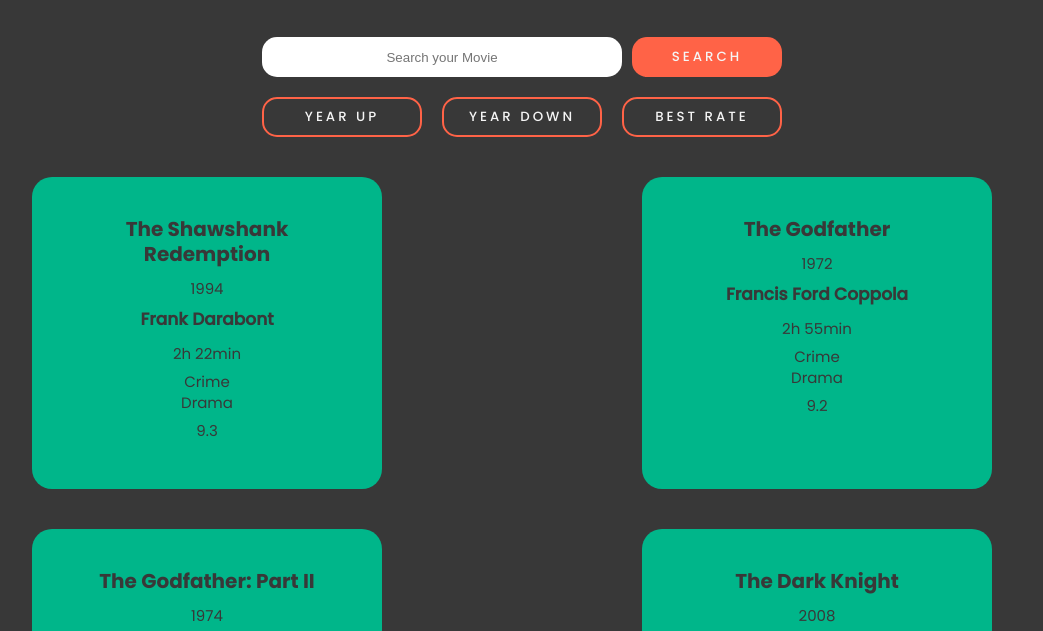
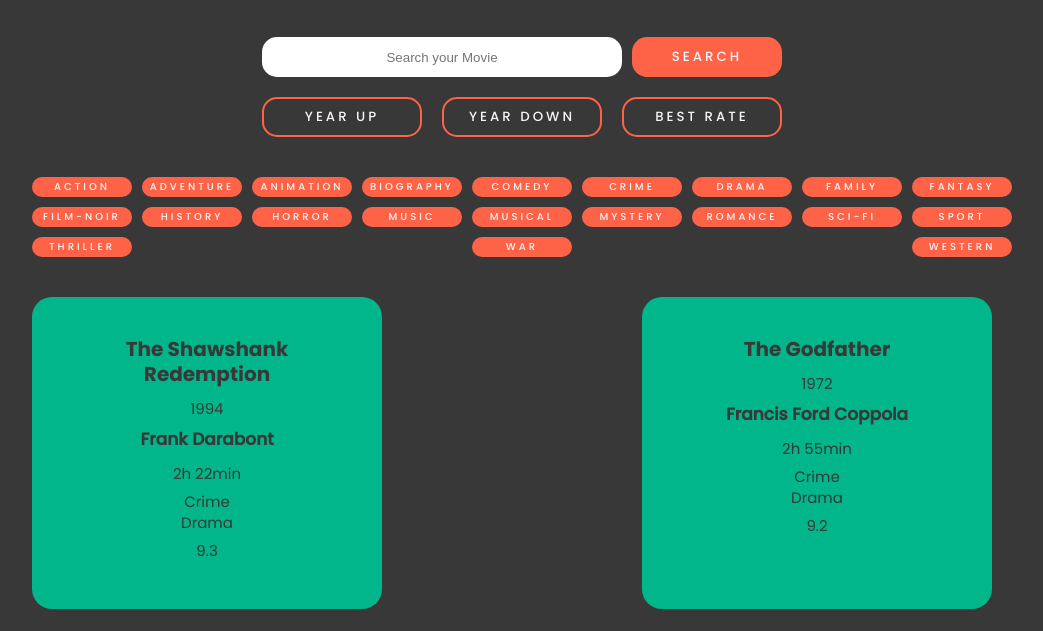
Before and after one commit to MonaEis/Typescript_Exercises, a website built with Vite: page src/10_Project_MOVIES-FOR-YOU/movies.html in a window 1280 px wide. Shown: the part 157-788 px from the top of the page, without its empty margins (118-1161 px from the left). Built offline with nearby package versions, Linux system fonts and the light colour scheme.

Commit message:
Tag 10 Projekt MOVIE Genre Filter hinzugefügt

```diff
--- a/src/10_Project_MOVIES-FOR-YOU/movies.html
+++ b/src/10_Project_MOVIES-FOR-YOU/movies.html
@@ -27,6 +27,10 @@
                     <button class="year-down">YEAR DOWN</button>
                     <button class="best-rate">BEST RATE</button>
                 </div>
+
+                <div class="genres">
+
+                </div>
             </section>
             <section class="error"></section>
             <section class="products"></section>
--- a/src/10_Project_MOVIES-FOR-YOU/movies.ts
+++ b/src/10_Project_MOVIES-FOR-YOU/movies.ts
@@ -1019,8 +1019,8 @@ const moviesFormatted: MovieItems[] = movies.map(movie => ({
     rating: movie[5],
 }));
 
-console.log(movies);
-console.log(moviesFormatted);
+console.log("movies:", movies);
+console.log("moviesFormatiert", moviesFormatted);
 
 const movieContainer = document.querySelector(".products");
 const sortYearUp = document.querySelector(".year-up");
@@ -1034,8 +1034,8 @@ const error = document.querySelector(".error");
 
 
 
-function renderMovies(singleMovies: MovieItems[]){
-    if(movieContainer) movieContainer.innerHTML = "";
+function renderMovies(singleMovies: MovieItems[]) {
+    if (movieContainer) movieContainer.innerHTML = "";
 
     // * Div erstellen
     singleMovies.forEach((singleMovieItem) => {
@@ -1064,7 +1064,7 @@ function renderMovies(singleMovies: MovieItems[]){
         rating.innerHTML = singleMovieItem.rating;
 
         movieCard.append(movieTitle, year, director, movieLength, genre, rating);
-        if(movieContainer){
+        if (movieContainer) {
             movieContainer.appendChild(movieCard)
         }
     })
@@ -1078,7 +1078,7 @@ searchButton?.addEventListener("click", () => filterMovieName(userSearchInput ?
 
 function filterMovieName(searchInput: string) {
     // * error löschen
-    if(error) {
+    if (error) {
         error.innerHTML = "";
     }
 
@@ -1090,13 +1090,13 @@ function filterMovieName(searchInput: string) {
     );
     // * Film not found!!
     //    if (searchInput !== filteredMovieNames.includes(searchInput).toString()){
-   if (filteredMovieNames.length === 0){
+    if (filteredMovieNames.length === 0) {
         let errorOutput = document.createElement("p");
         errorOutput.innerText = `Film not Found`
         error?.appendChild(errorOutput);
         // * wieder Input löschen
-        if(userSearchInput){
-            userSearchInput.value= ""
+        if (userSearchInput) {
+            userSearchInput.value = ""
         }
     }
     renderMovies(filteredMovieNames);
@@ -1111,7 +1111,7 @@ sortBestRate?.addEventListener("click", sortedRateDown);
 // * Year Up
 function sortedYearUp() {
     // * error löschen
-     if(error) {
+    if (error) {
         error.innerHTML = "";
     }
 
@@ -1121,8 +1121,8 @@ function sortedYearUp() {
     console.log(sortedYear);
 
     // * Begriff aus Suchfeld löschen
-    if (userSearchInput){
-        userSearchInput.value =""
+    if (userSearchInput) {
+        userSearchInput.value = ""
     }
 
     renderMovies(sortedYear)
@@ -1131,7 +1131,7 @@ function sortedYearUp() {
 // * Year Down
 function sortedYearDown() {
     // * error löschen
-      if(error) {
+    if (error) {
         error.innerHTML = "";
     }
 
@@ -1141,8 +1141,8 @@ function sortedYearDown() {
     console.log(sortedYear);
 
     // * Begriff aus Suchfeld löschen
-    if (userSearchInput){
-        userSearchInput.value =""
+    if (userSearchInput) {
+        userSearchInput.value = ""
     }
 
     renderMovies(sortedYear)
@@ -1151,7 +1151,7 @@ function sortedYearDown() {
 // * Best Rate
 function sortedRateDown() {
     // * error löschen
-    if(error) {
+    if (error) {
         error.innerHTML = "";
     }
 
@@ -1161,9 +1161,64 @@ function sortedRateDown() {
     console.log(sortedRate);
 
     // * Begriff aus Suchfeld löschen
-    if (userSearchInput){
-        userSearchInput.value =""
+    if (userSearchInput) {
+        userSearchInput.value = ""
     }
 
     renderMovies(sortedRate)
 }
+
+
+
+// * Genre Filtern
+// * Buttons erstellen
+const genresInputBtns = document.querySelector(".genres");
+
+const allGenres = moviesFormatted.map(movie => movie.movieGenre)
+console.log(allGenres);
+
+const splitGenres: string[] = [];
+
+moviesFormatted.forEach(movie => {
+    splitGenres.push(...movie.movieGenre);
+});
+
+console.log(splitGenres);
+
+const uniqueGenres = splitGenres.filter((a, b) => splitGenres.indexOf(a) === b);
+console.log(uniqueGenres);
+
+const sortedGenres = uniqueGenres.sort((a, b) => a.localeCompare(b));
+console.log(sortedGenres);
+
+for (const genreButton of sortedGenres) {
+    // console.log(genreButton);
+    if (genresInputBtns) {
+        genresInputBtns.innerHTML += `<button class="genre-btn">${genreButton}</button>`
+    }
+}
+const allGenreButtons = document.querySelectorAll(".genre-btn");
+// console.log(allGenreButtons);
+
+allGenreButtons.forEach((button) => {
+    button.addEventListener("click", selectGenre);
+});
+
+// * FN für Genre Button sortieren
+function selectGenre(this: HTMLElement) {
+    // * error löschen
+    if (error) {
+        error.innerHTML = "";
+    }
+
+    // console.log("ich wurde geklickt");
+    const selectedGenre = this.textContent;
+    console.log("ausgewähltes Genre:", selectedGenre);
+
+    let sortedGenres = [...moviesFormatted];
+
+    sortedGenres = sortedGenres.filter((singleGenre) => singleGenre.movieGenre.includes(selectedGenre)); //+ hier ist noch ein Fehler
+    console.log(selectedGenre);
+
+    renderMovies(sortedGenres);
+}
--- a/src/10_Project_MOVIES-FOR-YOU/style.css
+++ b/src/10_Project_MOVIES-FOR-YOU/style.css
@@ -108,6 +108,30 @@ header h5 {
 
 }
 
+.genres {
+    max-width: 1000px;
+    display: flex;
+    flex-wrap: wrap;
+    justify-content: space-between;
+    gap: 10px;
+    margin-bottom: 4rem;
+}
+
+.genre-btn {
+    font-size: 1rem;
+    text-transform: uppercase;
+    height: 2rem;
+    width: 100px;
+    border: none;
+    border-radius: 15px;
+    background-color: #ff6347;
+    color: whitesmoke;
+    letter-spacing:.3rem;
+    font-family: var(--ff-med);
+
+}
+
+
 .error p {
     font-family: var(--ff-b);
     color: #ff6347;
```
Lines whose indentation alone changed are shown as unchanged.
